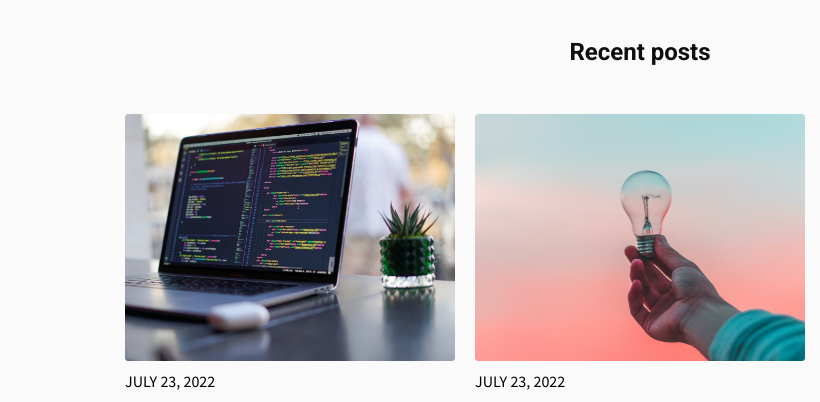
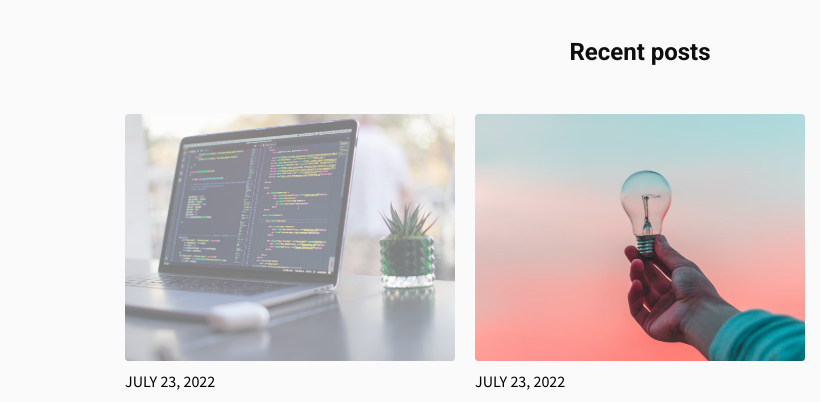
Before and after one commit to AqibAurangzeb/learning-journal, a plain HTML site: page blog-1.html in a window 1280 px wide. In both pictures the pointer is over the picture 290 px from the left and 1450 px from the top of the page. Shown: the part 1213-1615 px from the top of the page, 0-820 px from the left. Drawn offline with Linux system fonts and the light colour scheme.

Commit message:
hover effect on post cards

```diff
--- a/css/style.css
+++ b/css/style.css
@@ -180,8 +180,19 @@ section {
 }
 
 .posts-card img {
+    background: white;
     width: 100%;
     object-fit: cover;
+}
+
+.posts-card img:hover {
+    opacity: 50%;
+    transition: 0.5s;
+}
+
+.posts-card img:not(:hover) {
+    opacity: 100%;
+    transition: 0.5s;
 }
 
 .posts-card-date {
```
